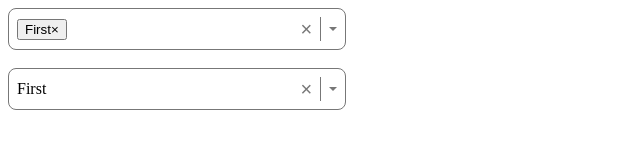
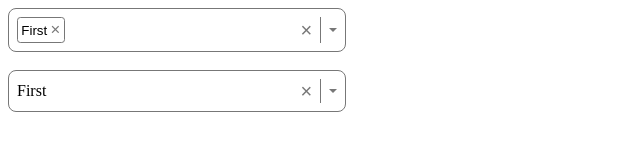
Before and after one commit to temoabb/react-select-React-TypeScript, a React (Vite) app: page / in a window 1280 px wide. Shown: the top 160 px of the page, without its empty margins (0-640 px from the left). Built offline with nearby package versions, Linux system fonts and the light colour scheme.

Commit message:
Add multiselect css styles

```diff
--- a/src/Select.module.css
+++ b/src/Select.module.css
@@ -17,6 +17,9 @@
 
 .value {
   flex-grow: 1;
+  display: flex;
+  flex-wrap: wrap;
+  gap: 0.5em;
 }
 
 .clear-btn {
@@ -79,3 +82,31 @@
 .option.highlighted {
   background-color: hsl(200, 100%, 50%);
 }
+
+.option-badge {
+  display: flex;
+  align-items: center;
+  border: 0.05em solid #777;
+  border-radius: 0.25em;
+  padding: 0.15em .25em;
+  gap: 0.25em;
+  cursor: pointer;
+  background: none;
+  outline: none;
+}
+
+.option-badge:hover,
+.option-badge:focus {
+  background-color: hsl(0, 100%, 90%);
+  border-color: hsl(0, 100%, 90%);
+}
+
+.option-badge:hover > .remove-btn,
+.option-badge:focus > .remove-btn {
+  color: hsl(0, 100%, 50%);
+}
+
+.option-badge > .remove-btn {
+  font-size: 1.25em;
+  color: #777;
+}
--- a/src/Select.tsx
+++ b/src/Select.tsx
@@ -69,6 +69,7 @@
             ? value.map(v => (
               <button
                 key={Math.random()}
+                className={styles["option-badge"]}
                 onClick={(e) => {
                   e.stopPropagation();
                   selectOption(v)
```
